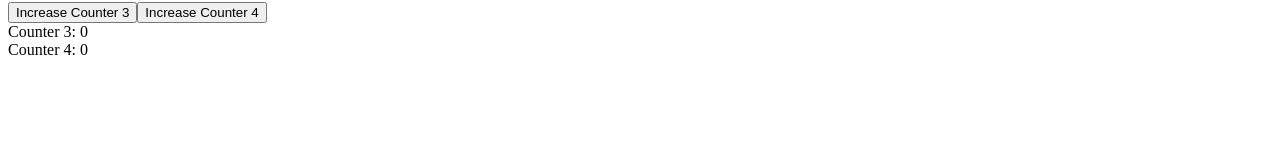
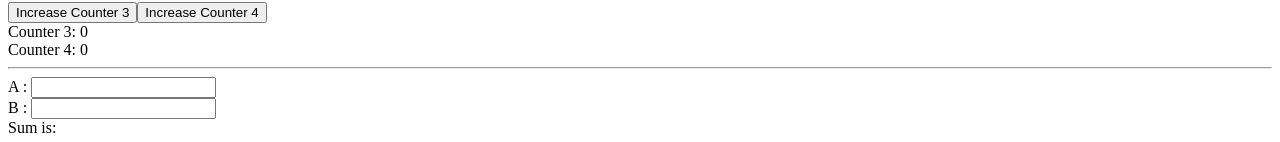
Before and after one commit to poojachoudhary560/react-optimizations-pc, a React (Create React App) app: page / in a window 1280 px wide. Shown: the part 703-845 px from the top of the page. Before the commit the page ends 800 px from the top, so only its background shows below. Built offline with nearby package versions, Linux system fonts and the light colour scheme.

Commit message:
1 file modified, 3 added

```diff
--- a/src/App.js
+++ b/src/App.js
@@ -5,6 +5,7 @@ import BasicLazySuspense from './BasicLazySuspense';
 import BasicErrorBoundaries from './BasicErrorBoundaries';
 import BasicPureComponent from './BasicPureComponent';
 import MemoFunctional from './MemoFunctional';
+import BasicUseMemoHook from './BasicUseMemoHook';
 
 export default function App() {
   return (
@@ -14,7 +15,8 @@ export default function App() {
       <BasicPureComponent />
       <hr />
       <MemoFunctional />
-
+      <hr />
+      <BasicUseMemoHook />
       {/*
 
       <BasicErrorBoundaries />
--- /dev/null
+++ b/src/BasicUseMemoHook/DisplaySum.js
@@ -0,0 +1,14 @@
+import React from 'react';
+
+const DisplaySum = ({ a, b }) => {
+  console.log(a, b);
+  const sum = () => {
+    let res = Number(a) + Number(b);
+    console.log(res);
+    return Number(a) + Number(b);
+  };
+
+  return <div>Sum is: {sum}</div>;
+};
+
+export default DisplaySum;
--- /dev/null
+++ b/src/BasicUseMemoHook/SumComponent.js
@@ -0,0 +1,27 @@
+import React, { useState } from 'react';
+import DisplaySum from './DisplaySum';
+
+const SumComponent = () => {
+  const [a, setA] = useState('');
+  const [b, setB] = useState('');
+
+  const handleChange = (input, e) => {
+    console.log(input, e);
+    if (input === 'a') {
+      setA(e.target.value);
+    } else {
+      setB(e.target.value);
+    }
+  };
+  return (
+    <>
+      <div>
+        A : <input type="text" value={a} onChange={e => handleChange('a', e)} />
+        <br />
+        B : <input type="text" value={b} onChange={e => handleChange('b', e)} />
+        <DisplaySum a={a} b={b} />
+      </div>
+    </>
+  );
+};
+export default SumComponent;
--- /dev/null
+++ b/src/BasicUseMemoHook/index.js
@@ -0,0 +1,3 @@
+import SumComponent from './SumComponent';
+
+export default SumComponent;
```
